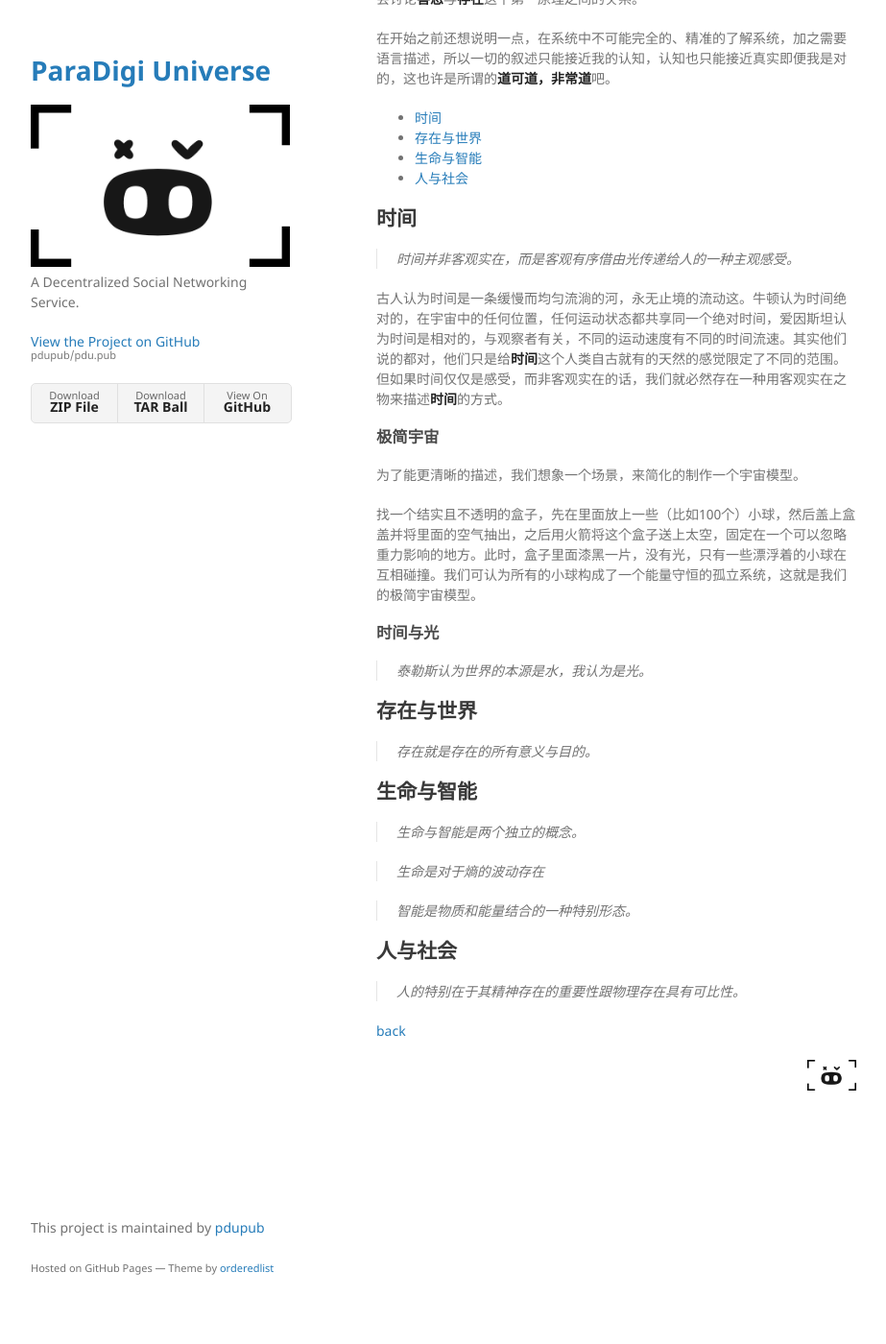
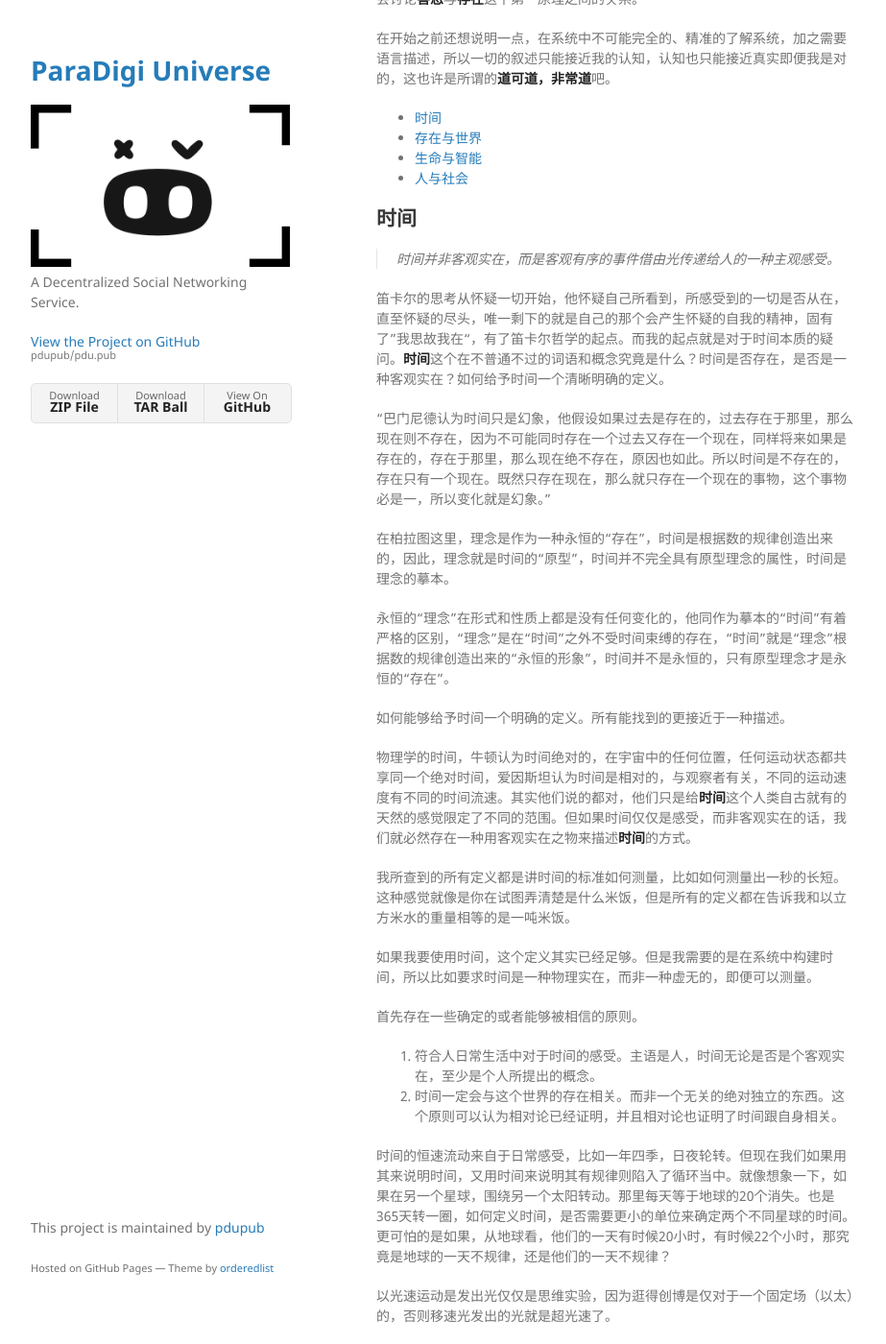
Before and after one commit to pdupub/pdu.pub, a Jekyll site: the page built from docs/zh/MinimalMetaphysics.md, in a window 1280 px wide and 1400 px high, scrolled down 1490 px. Shown: the whole window at 96% size, without its empty margins (178-1101 px from the left). Built offline with Jekyll 4.4.1, drawn with Linux system fonts in a browser that asks for light colours; our own code applies the rules of GitHub Pages for plain Markdown files; some of the changed text lies outside the part shown.

Commit message:
Draft about Time, unfinished

```diff
--- a/docs/zh/MinimalMetaphysics.md
+++ b/docs/zh/MinimalMetaphysics.md
@@ -23,7 +23,7 @@ layout: default
 
 叙述的内容主要分成以下四个部分。第一部分主要讨论时间，从对于时间是否为客观实在的怀疑开始。文中提出一个极端简化的宇宙模型，并从其中寻找时间的本质。由于时间必然与整体系统具有相关性，推导出时间是**对于有序的主观感受**这个定义，并讨论了**光**与**时间**之间的内在联系。进一步解释牛顿的经典时间和相对论所描述的时间及量子力学描述的微观状态下时间为何消失，明确了这些**时间**之间的差别。
 
-第二部分以**存在**为第一原理作为基础，讨论了宇宙形态。认为存在一个特别参照系，静止但膨胀的场（以太），使得**光**在这个场中以固定的速度运行。（这里的速度是实在速度，即不由时间决定，只是有序关系的表达）并提出尺寸维度和波动存在形式两个概念，认为波动是一切的存在形式，尺寸维度也可以被认为是在空间大小上的波动。尺寸维度解释了第一部分中宇宙模型中刚体小球的来历。这部分还讨论了尺寸维度和时间的关系，也会明确宇宙的确定性，不可全知性，及随机的来源是更低的尺寸维度。
+第二部分以去中心化的**存在**为第一原理作为基础，讨论了宇宙形态。认为存在一个特别参照系，静止但膨胀的场（以太），使得**光**在这个场中以固定的速度运行。（这里的速度是实在速度，即不由时间决定，只是有序关系的表达）并提出尺寸维度和波动存在形式两个概念，认为波动是一切的存在形式，尺寸维度也可以被认为是在空间大小上的波动。尺寸维度解释了第一部分中宇宙模型中刚体小球的来历。这部分还讨论了尺寸维度和时间的关系，也会明确宇宙的确定性，不可全知性，及随机的来源是更低的尺寸维度。
 
 第三部分主要讨论**生命和智能**，两者被认为是两个完全独立的概念，即存在没有生命的智能，也存在没有智能的生命。生命被视为波动性存在的一种表现形式，在不同的尺寸维度下生命可能不会被相互识别。生命的含义被扩展到更广义的范围，比如社会或者星球。文中还会讨论生命与熵之间的关系等问题。智能被定义为一种物质和能量的结合形态，并推到出不会有纯能量形式智能的存在，即灵魂不会脱离物质单独存在。空间尺寸和有序（时间）都是基于光的，智能认知宇宙的最基础尺度。
 
@@ -41,9 +41,43 @@ layout: default
 
 ## 时间
 
-> 时间并非客观实在，而是客观有序借由光传递给人的一种主观感受。
+> 时间并非客观实在，而是客观有序的事件借由光传递给人的一种主观感受。
 
-古人认为时间是一条缓慢而均匀流淌的河，永无止境的流动这。牛顿认为时间绝对的，在宇宙中的任何位置，任何运动状态都共享同一个绝对时间，爱因斯坦认为时间是相对的，与观察者有关，不同的运动速度有不同的时间流速。其实他们说的都对，他们只是给**时间**这个人类自古就有的天然的感觉限定了不同的范围。但如果时间仅仅是感受，而非客观实在的话，我们就必然存在一种用客观实在之物来描述**时间**的方式。
+笛卡尔的思考从怀疑一切开始，他怀疑自己所看到，所感受到的一切是否从在，直至怀疑的尽头，唯一剩下的就是自己的那个会产生怀疑的自我的精神，固有了”我思故我在“，有了笛卡尔哲学的起点。而我的起点就是对于时间本质的疑问。**时间**这个在不普通不过的词语和概念究竟是什么？时间是否存在，是否是一种客观实在？如何给予时间一个清晰明确的定义。
+
+“巴门尼德认为时间只是幻象，他假设如果过去是存在的，过去存在于那里，那么现在则不存在，因为不可能同时存在一个过去又存在一个现在，同样将来如果是存在的，存在于那里，那么现在绝不存在，原因也如此。所以时间是不存在的，存在只有一个现在。既然只存在现在，那么就只存在一个现在的事物，这个事物必是一，所以变化就是幻象。”
+
+在柏拉图这里，理念是作为一种永恒的“存在”，时间是根据数的规律创造出来的，因此，理念就是时间的“原型”，时间并不完全具有原型理念的属性，时间是理念的摹本。
+
+永恒的“理念”在形式和性质上都是没有任何变化的，他同作为摹本的“时间”有着严格的区别，“理念”是在“时间”之外不受时间束缚的存在，“时间”就是“理念”根据数的规律创造出来的“永恒的形象”，时间并不是永恒的，只有原型理念才是永恒的“存在”。
+
+如何能够给予时间一个明确的定义。所有能找到的更接近于一种描述。
+
+物理学的时间，牛顿认为时间绝对的，在宇宙中的任何位置，任何运动状态都共享同一个绝对时间，爱因斯坦认为时间是相对的，与观察者有关，不同的运动速度有不同的时间流速。其实他们说的都对，他们只是给**时间**这个人类自古就有的天然的感觉限定了不同的范围。但如果时间仅仅是感受，而非客观实在的话，我们就必然存在一种用客观实在之物来描述**时间**的方式。
+
+我所查到的所有定义都是讲时间的标准如何测量，比如如何测量出一秒的长短。这种感觉就像是你在试图弄清楚是什么米饭，但是所有的定义都在告诉我和以立方米水的重量相等的是一吨米饭。
+
+如果我要使用时间，这个定义其实已经足够。但是我需要的是在系统中构建时间，所以比如要求时间是一种物理实在，而非一种虚无的，即便可以测量。
+
+首先存在一些确定的或者能够被相信的原则。
+
+1. 符合人日常生活中对于时间的感受。主语是人，时间无论是否是个客观实在，至少是个人所提出的概念。
+2. 时间一定会与这个世界的存在相关。而非一个无关的绝对独立的东西。这个原则可以认为相对论已经证明，并且相对论也证明了时间跟自身相关。
+
+时间的恒速流动来自于日常感受，比如一年四季，日夜轮转。但现在我们如果用其来说明时间，又用时间来说明其有规律则陷入了循环当中。就像想象一下，如果在另一个星球，围绕另一个太阳转动。那里每天等于地球的20个消失。也是365天转一圈，如何定义时间，是否需要更小的单位来确定两个不同星球的时间。更可怕的是如果，从地球看，他们的一天有时候20小时，有时候22个小时，那究竟是地球的一天不规律，还是他们的一天不规律？
+
+以光速运动是发出光仅仅是思维实验，因为逛得创博是仅对于一个固定场（以太）的，否则移速光发出的光就是超光速了。
+
+> 光本身速度恒定，我们高速运动时，看到光速不变，其实是两个问题。
+
+问题：空无一物的太空中是否存在时间。如果没有，为何没有，如果有，有怎样解释时间是如何与空无一物产生联系的。
+
+
+
+
+
+
+
 
 ### 极简宇宙
 
@@ -60,6 +94,8 @@ layout: default
 
 > 存在就是存在的所有意义与目的。
 
+> 只有放弃以上帝视角看待世界，才能明了如何创造世界。
+
 ## 生命与智能
 
 > 生命与智能是两个独立的概念。
```
